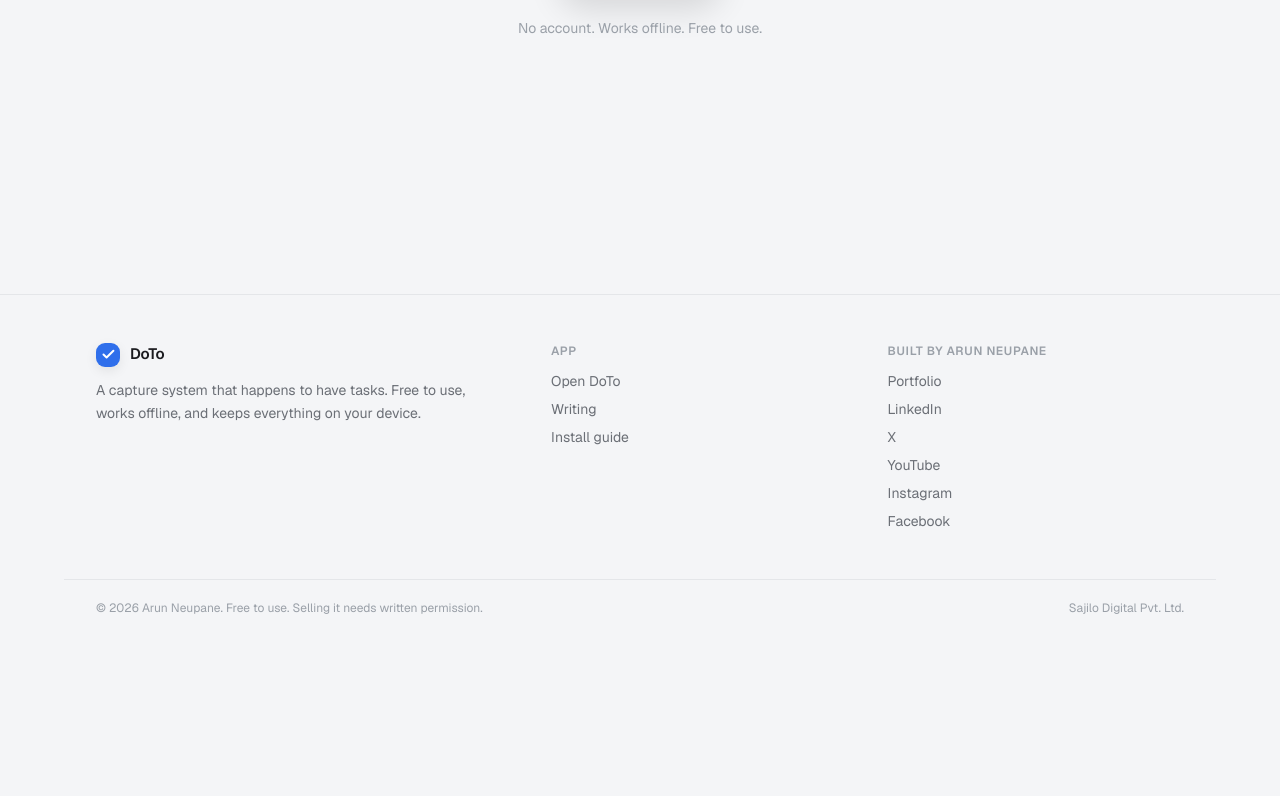
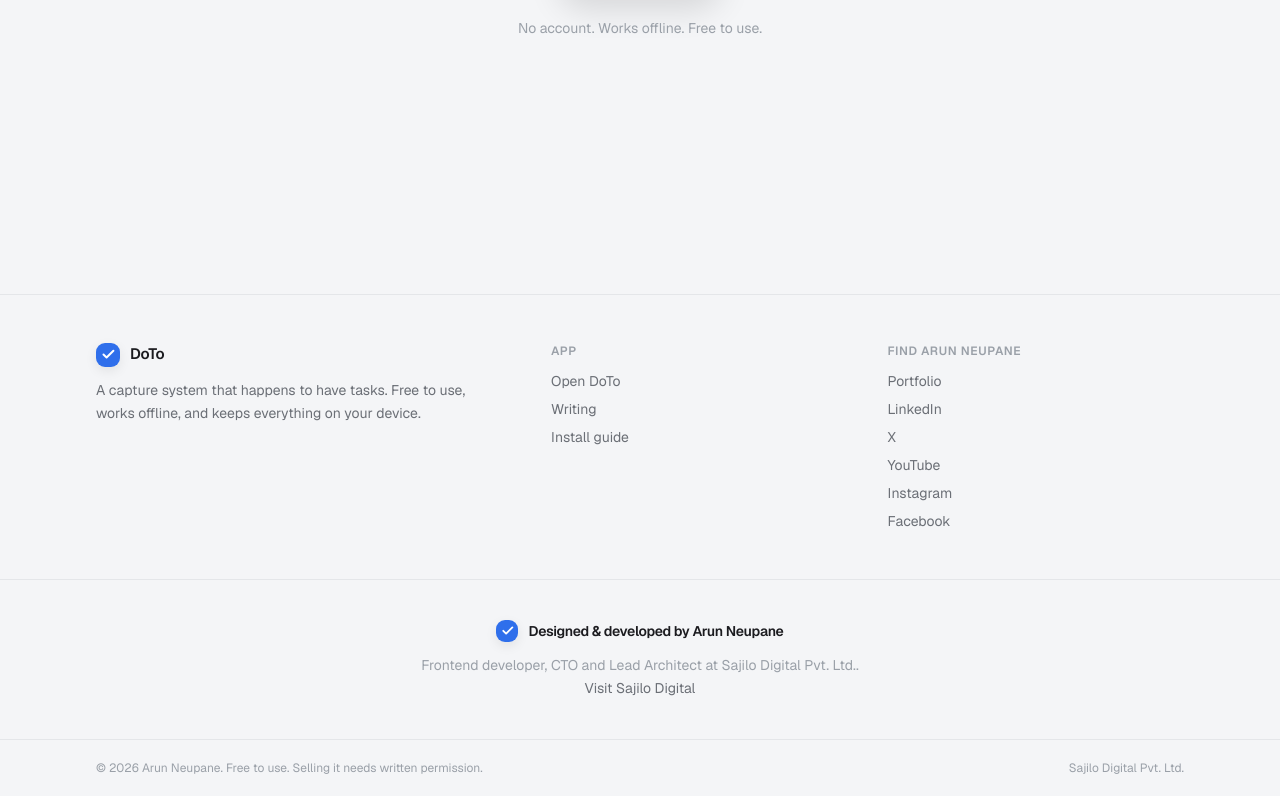
Before and after one commit to arundada9000/doto-app, a Next.js app: page / in a window 1280 px wide. Shown: the part 8742-9538 px from the top of the page. Before the commit the page ends 9378 px from the top, so only its background shows below. Built offline with nearby package versions, Linux system fonts and the light colour scheme; no server answers.

Commit message:
feat: add a developer watermark to the marketing footer

```diff
--- a/src/components/marketing/SiteChrome.tsx
+++ b/src/components/marketing/SiteChrome.tsx
@@ -68,7 +68,7 @@ export function SiteFooter() {
 
         <div>
           <h2 className="text-xs font-semibold uppercase tracking-wider text-text-tertiary">
-            Built by {author.name}
+            Find {author.name}
           </h2>
           <ul className="mt-3 flex flex-col gap-2 text-sm">
             <li>
@@ -87,7 +87,34 @@ export function SiteFooter() {
         </div>
       </div>
 
-      <div className="mx-auto flex w-full max-w-6xl flex-wrap items-center gap-x-4 gap-y-2 border-t border-border-subtle px-5 py-5 text-xs text-text-tertiary md:px-8">
+      <div className="border-t border-border-subtle">
+        <div className="mx-auto flex w-full max-w-6xl flex-col items-center gap-3 px-5 py-10 text-center md:px-8">
+          <a
+            href={author.website}
+            rel="noopener noreferrer"
+            className="group inline-flex items-center gap-2.5"
+            aria-label={`DoTo is designed and developed by ${author.name}`}
+          >
+            <BrandMark size={22} />
+            <span className="text-sm font-semibold tracking-tight text-text-primary">
+              Designed &amp; developed by {author.name}
+            </span>
+          </a>
+          <p className="max-w-md text-sm leading-relaxed text-text-tertiary">
+            Frontend developer, CTO and Lead Architect at {author.company}.{" "}
+            <a
+              href={author.companyUrl}
+              rel="noopener noreferrer"
+              className="text-text-secondary underline-offset-4 transition-colors hover:text-accent hover:underline"
+            >
+              Visit Sajilo Digital
+            </a>
+          </p>
+        </div>
+      </div>
+
+      <div className="border-t border-border-subtle">
+        <div className="mx-auto flex w-full max-w-6xl flex-wrap items-center gap-x-4 gap-y-2 px-5 py-5 text-xs text-text-tertiary md:px-8">
           <span>
             &copy; {new Date().getFullYear()} {author.name}. Free to use.
             Selling it needs written permission.
@@ -99,6 +126,7 @@ export function SiteFooter() {
           >
             {author.company}
           </a>
+        </div>
       </div>
     </footer>
   );
```
Lines whose indentation alone changed are shown as unchanged.
